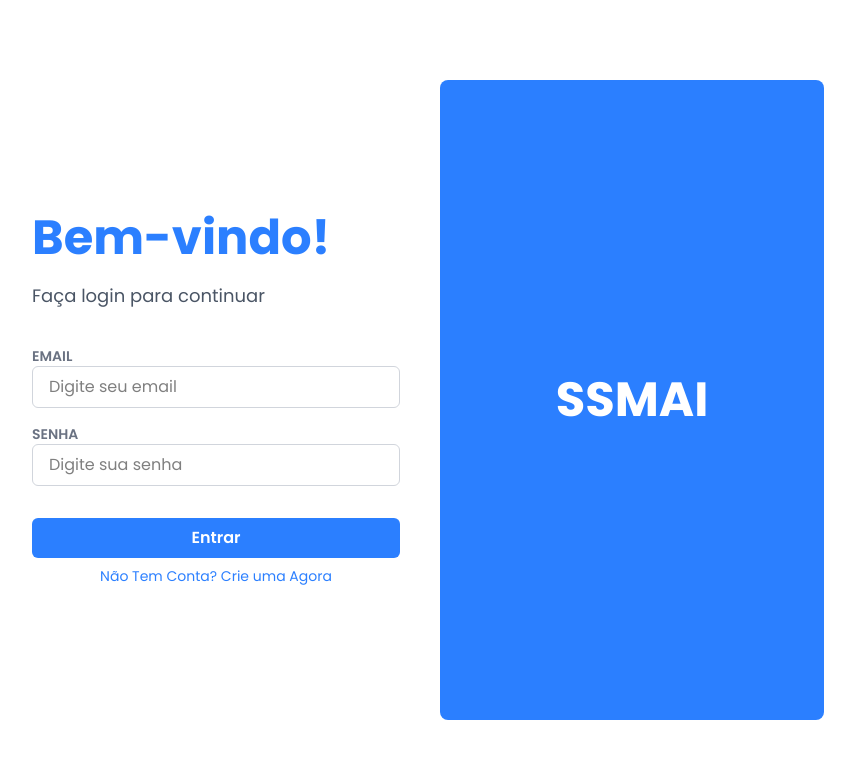
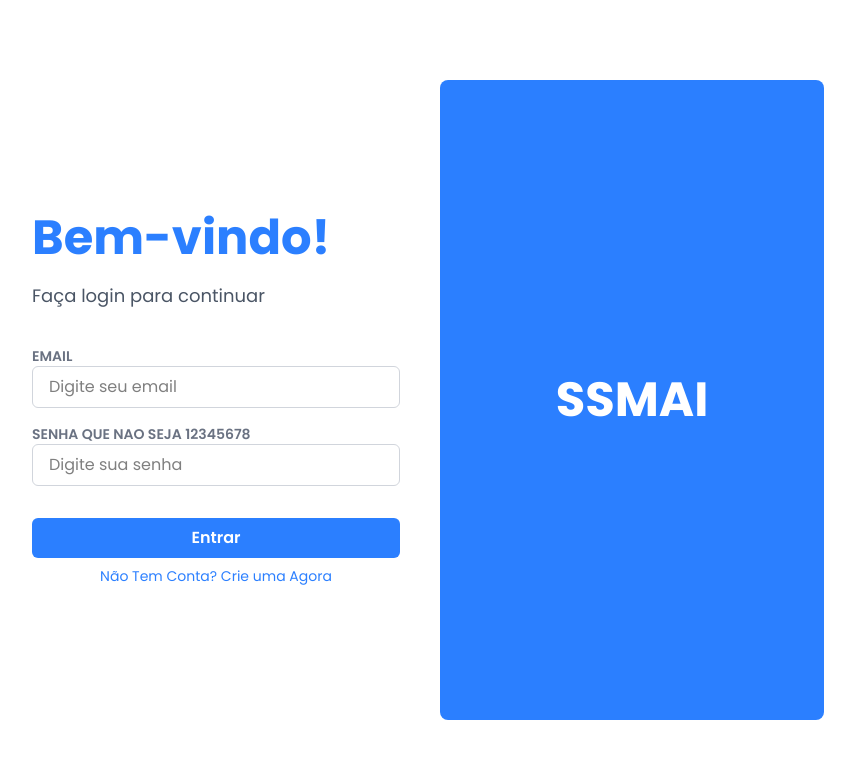
Before and after one commit to gabrielmmarcos/ssmai-frontend, a React (Vite) app: page / in a window 1280 px wide. Shown: the top 758 px of the page, without its empty margins (232-1087 px from the left). Built offline with nearby package versions, Linux system fonts and the light colour scheme.

Commit message:
teste deploy

```diff
--- a/src/pages/Login/index.jsx
+++ b/src/pages/Login/index.jsx
@@ -80,7 +80,7 @@ function Login() {
 
               <div>
                 <h3 className="text-sm font-semibold text-gray-500 uppercase">
-                  Senha
+                  Senha que nao seja 12345678
                 </h3>
                 <input
                   type="password"
```
